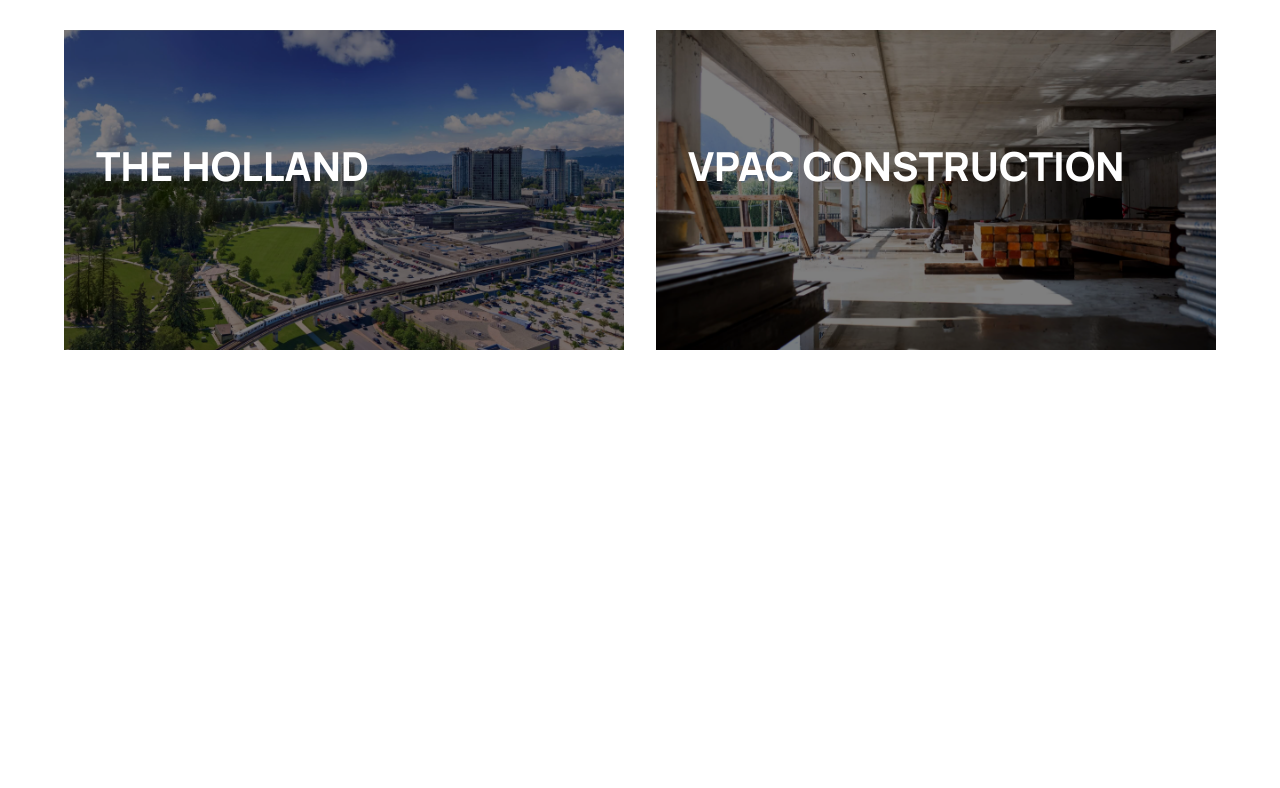
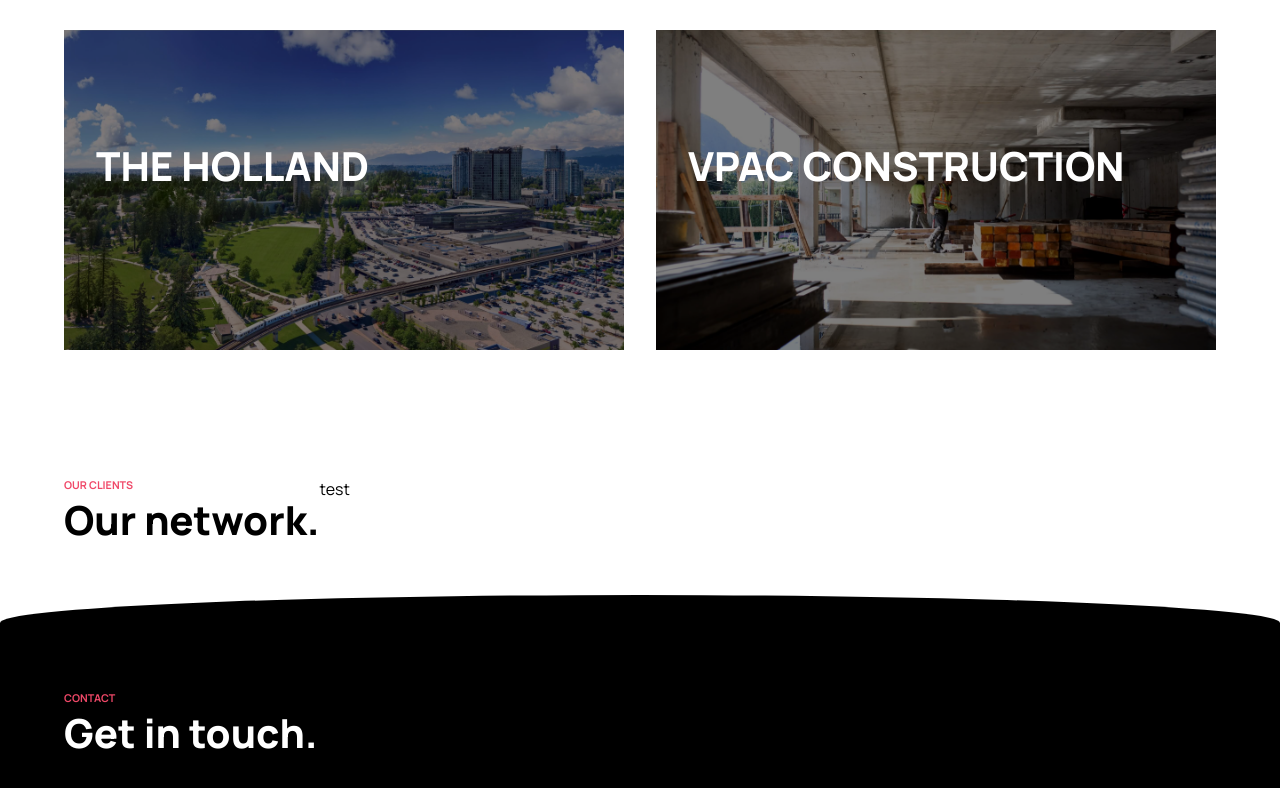
Before and after one commit to LiuAllan/Bam-digital, a React (Create React App) app: page / in a window 1280 px wide. Shown: the part 3862-4650 px from the top of the page. Before the commit the page ends 4212 px from the top, so only its background shows below. Built offline with nearby package versions, Linux system fonts and the light colour scheme.

Commit message:
scaffolding clients and contact section

```diff
--- /dev/null
+++ b/src/components/Contact.tsx
@@ -0,0 +1,18 @@
+import React from 'react';
+import '../styles/StyledContact.scss';
+
+const Contact = () => {
+	return (
+		<section className='contact'>
+			<div className='contact-head'>
+				<h6>contact</h6>
+				<h1>Get in touch.</h1>
+			</div>
+
+			<div className='clients'>test</div>
+
+		</section>
+	);
+}
+
+export default Contact;
--- /dev/null
+++ b/src/components/OurClients.tsx
@@ -0,0 +1,18 @@
+import React from 'react';
+import '../styles/StyledOurClients.scss';
+
+const OurClients = () => {
+	return (
+		<section className='our-clients'>
+			<div className='our-clients-head'>
+				<h6>our clients</h6>
+				<h1>Our network.</h1>
+			</div>
+
+			<div className='clients'>test</div>
+
+		</section>
+	);
+}
+
+export default OurClients;
--- a/src/pages/landingPage.tsx
+++ b/src/pages/landingPage.tsx
@@ -6,6 +6,8 @@
 import OurServices from '../components/OurServices';
 import OurApproach from '../components/OurApproach';
 import OurWork from '../components/OurWork';
+import OurClients from '../components/OurClients';
+import Contact from '../components/Contact';
 
 const landingPage = () => {
 
@@ -23,11 +25,9 @@
 
 			<OurWork />
 
-			<section className='our-clients'>
-			</section>
+			<OurClients />
 
-			<section className='contact'>
-			</section>
+			<Contact />
 		</div>
 	);
 }
--- /dev/null
+++ b/src/styles/StyledContact.scss
@@ -0,0 +1,27 @@
+@import './colours';
+@import './fonts';
+
+.contact {
+	padding: 6rem 4rem 0;
+	display: flex;
+	flex-direction: row;
+
+
+	position: relative;
+	background: $black;
+	height: 50vh;
+	border-top-left-radius: 50% 7%;
+	border-top-right-radius: 50% 7%;
+
+
+}
+
+.contact-head {
+	h6 {
+		@include heading6;
+	}
+	h1 {
+		@include heading1;
+		color: $white;
+	}
+}
--- /dev/null
+++ b/src/styles/StyledOurClients.scss
@@ -0,0 +1,19 @@
+@import './colours';
+@import './fonts';
+
+.our-clients {
+	padding: 6rem 4rem 0;
+	display: flex;
+	flex-direction: row;
+
+}
+
+.our-clients-head {
+	h6 {
+		@include heading6;
+	}
+	h1 {
+		@include heading1;
+		color: $black;
+	}
+}
```
